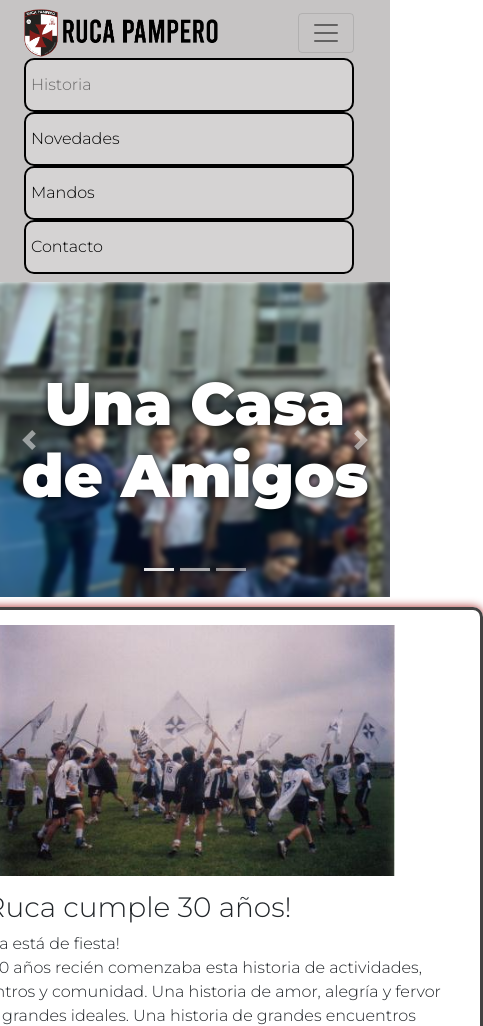
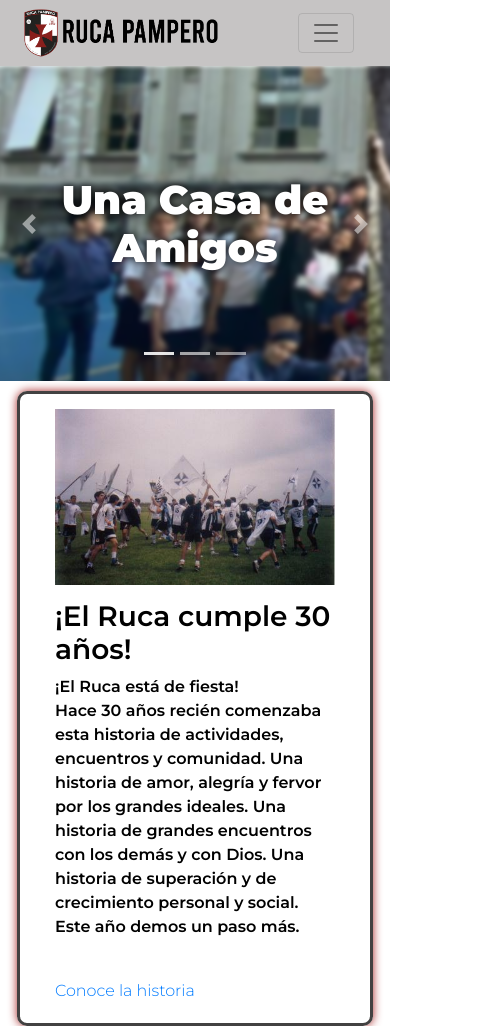
Before and after one commit to valenfrancesch/rucaPampero, a website: page index.html in a window 390 px wide. Shown: the top 1026 px of the page, 483 px wide, since content can reach past the window. Drawn offline with nearby package versions, Linux system fonts and the light colour scheme.

Commit message:
Cambios en el responsive y otras mejoras

```diff
--- a/index.html
+++ b/index.html
@@ -13,7 +13,12 @@
         <link href="https://fonts.googleapis.com/css2?family=Montserrat:wght@300;600;900&display=swap" rel="stylesheet">
 
         <!-- Link bootstrap -->
-        <link rel="stylesheet" href="https://maxcdn.bootstrapcdn.com/bootstrap/4.3.1/css/bootstrap.min.css">
+        <!-- <link rel="stylesheet" href="https://maxcdn.bootstrapcdn.com/bootstrap/4.3.1/css/bootstrap.min.css"> -->
+        <link rel="stylesheet" href="https://stackpath.bootstrapcdn.com/bootstrap/4.3.1/css/bootstrap.min.css">
+        <!-- SEO -->
+        <meta name="description" content="Ruca Pampero es un movimiento juvenil en la zona de la ciudad de buenos aires y es conocida como una casa de amigos">
+        <meta name="keywords" content="RUCA, FASTA, RUCA PAMPERO, MOVIMIENTO JUVENIL, COMUNIDAD">
+
     </head>
     <body>
         <!--Cabecera con menu de opciones-->
@@ -28,8 +33,8 @@
                 </button>
                 <div class="collapse navbar-collapse" id="navbarCollapse">
                   <ul class="navbar-nav ml-auto">
-                    <li class="text_menu nav-item header-li">
-                      <a class="nav-link" href="./pages/historia.html">Historia</a>
+                    <li class=" nav-item header-li">
+                      <a class="text_menu nav-link" href="./pages/historia.html">Historia</a>
                     </li>
                     <li class="nav-item header-li">
                       <a class="text_menu nav-link" href="./pages/novedades.html">Novedades</a>
@@ -62,13 +67,13 @@
                         <!-- Slides -->
                         <div class="carousel-inner">
                             <div class="carousel-item active">
-                                <img class="img-carrousel" src="./assets/imagenes/portada_ruca.jpg" alt="Imagen 1">
+                                <img class="img-carrousel" src="./assets/imagenes/portada_ruca.jpg" alt="Foto de la comunidad con la consigna del año">
                             </div>
                             <div class="carousel-item">
-                                <img class="img-carrousel" src="./assets/imagenes/portada_ruca2.JPG" alt="Imagen 2">
+                                <img class="img-carrousel" src="./assets/imagenes/portada_ruca2.JPG" alt="Foto grupal del campamento">
                             </div>
                             <div class="carousel-item">
-                                <img class="img-carrousel" src="./assets/imagenes/portada_ruca3.jpg" alt="Imagen 3">
+                                <img class="img-carrousel" src="./assets/imagenes/portada_ruca3.jpg" alt="Foto de la comunidad en el colegio">
                             </div>
                         </div>
 
@@ -138,8 +143,11 @@
 
 
     <!-- Scripts bootstrap -->
-        <script src="https://code.jquery.com/jquery-3.6.0.min.js"></script>
-        <script src="https://maxcdn.bootstrapcdn.com/bootstrap/4.3.1/js/bootstrap.min.js"></script>
+    <script src="https://code.jquery.com/jquery-3.3.1.slim.min.js"></script>
+    <script src="https://cdnjs.cloudflare.com/ajax/libs/popper.js/1.14.7/umd/popper.min.js"></script>
+    <script src="https://stackpath.bootstrapcdn.com/bootstrap/4.3.1/js/bootstrap.min.js"></script>
+<!--         <script src="https://code.jquery.com/jquery-3.6.0.min.js"></script>
+        <script src="https://maxcdn.bootstrapcdn.com/bootstrap/4.3.1/js/bootstrap.min.js"></script> -->
         <script>
           $(document).ready(function () {
             $('.carousel').carousel();
--- a/sass/_cards.scss
+++ b/sass/_cards.scss
@@ -8,6 +8,8 @@
         ". b"
         "a b"
         ". b";
+
+}
 
 .img-card {
     width: 400px;
@@ -24,4 +26,39 @@
         font-size:1.5rem;
     }
 }
+
+@media (max-width: 1024px){
+    .img-card{
+        width: 300px;
     }
+    .info-card{
+        width: 400px;
+    }
+}
+
+@media (max-width: 768px){
+
+    .card-style{
+        grid-template-areas:
+        ". a ."
+        "b b b";
+    }
+
+    .img-card{
+        margin-top: 15px;
+        width: 400px;
+    }
+
+    .info-card{
+        width: 400px;
+    }
+}
+
+@media (max-width: 480px){
+    .img-card{
+        width: 280px;
+    }
+    .info-card{
+        width: 280px;
+    }
+}
--- a/sass/_carrousel.scss
+++ b/sass/_carrousel.scss
@@ -11,7 +11,11 @@
         font-weight: 900;
         font-size: 60px;
         width: 100%;
-        text-shadow: 0px 0px 10px black;;
+        text-shadow: 0px 0px 10px black;
+        @media(max-width: 1024px){
+            font-size: 40px;
+            width: 80%;
+        }
     }
     .carousel-inner{
         height: 315px;
@@ -20,6 +24,15 @@
         .img-carrousel{
             filter: blur(2.5px);
             overflow-y: hidden;
+            object-fit: cover;
+            width: 100%;
+            /* height: 100%; */
+            @media (max-width: 1024px){
+                height: 100%;
+                width: auto;
+                object-fit: contain;
+                transform-origin: center;
+            }
         }
     }
 }
--- a/sass/_contacto.scss
+++ b/sass/_contacto.scss
@@ -1,8 +1,14 @@
 #contacto{
+
+    height: 78vh;
     display:flex;
     justify-content: center;
     flex-wrap: wrap;
     align-items: center;
+
+    @media (max-width: 768px) {
+            height: auto;
+    }
 
     #titulo_contacto {
         color:rgb(155 10 10);
--- a/sass/_header.scss
+++ b/sass/_header.scss
@@ -3,17 +3,13 @@
     background-color: rgb(198, 196, 196);
     margin:0px;
     color:black;
+    font-weight: 600;
 
     nav {
         margin-right: 20px;
 
         #escudo_ruca {
             height: 50px;
-        }
-
-        h1 , div, nav{
-            display: inline-block;
-            margin: 0px;
         }
 
         .header-li {
@@ -24,8 +20,13 @@
             margin-left: 8px;
         }
 
+        .header-li:hover {
+            background-color: aliceblue;
+        }
+
         .text_menu{
-            color:black !important;
+            color:black;
         }
+
     }
 }
--- a/sass/style.scss
+++ b/sass/style.scss
@@ -10,7 +10,6 @@
 /* Estilos generales */
 * {
     font-family: 'Montserrat', sans-serif;
-    /* color:black; */
 }
 
 body {
@@ -60,14 +59,21 @@ ul {
     padding: 10px;
 }
 
+p, .h2, .h3, .h4, .h5, .h6, h2, h3, h4, h5, h6 {
+    color: black;
+    font-weight: 600 !important;
+}
+
 /* Responsive tablet horizontal */
 @media (max-width: 1024px){
-    .img-card{
+/*     .img-card{
         width: 300px;
     }
     .info-card{
         width: 400px;
-    }
+    } */
+
+
 
     body{
         padding-bottom: 160px;
@@ -80,7 +86,7 @@ ul {
 
 /* Responsive tablet vertical */
 @media (max-width: 768px){
-
+/*
     .card-style{
         grid-template-areas:
         ". a ."
@@ -94,7 +100,7 @@ ul {
 
     .info-card{
         width: 400px;
-    }
+    } */
 
     .carousel-title {
         font-size: 40px;
@@ -113,12 +119,12 @@ ul {
 
 }
 
-/* Responsive celu acostado */
-@media (max-width: 480px){
+/* Responsive celu */
+/* @media (max-width: 380px){
     .img-card{
-        width: 300px;
+        width: 280px;
     }
     .info-card{
         width: 280px;
     }
-}
+} */
```
Also changed, not shown: pages/historia.html (+8 -8 lines), css/style.css, 1 other file. Lines whose indentation alone changed are shown as unchanged.
